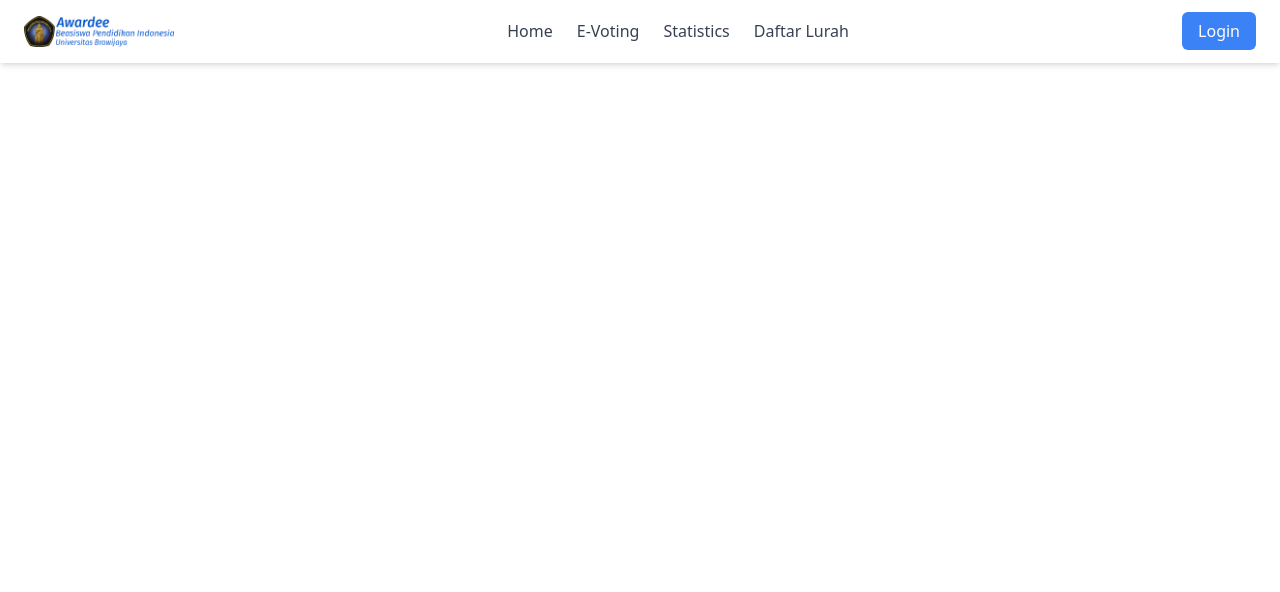
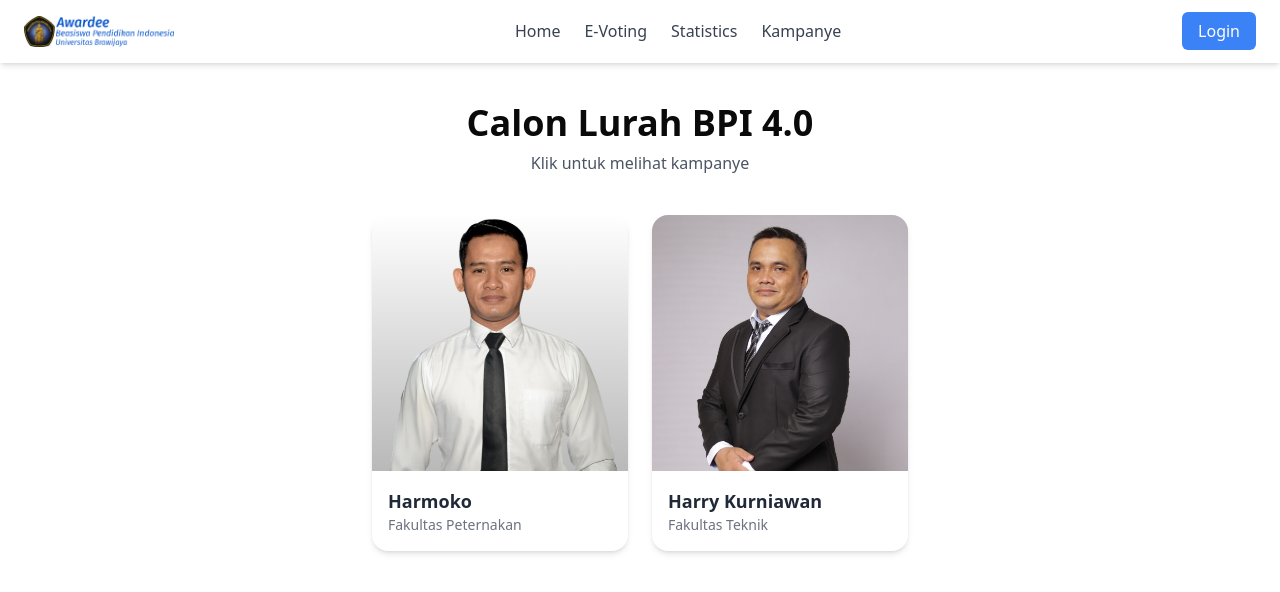
Before and after one commit to azkalbhqi/E-Voting-BPIUB, a Next.js app: page /kampanye in a window 1280 px wide. Shown: the top 592 px of the page. Built offline with nearby package versions, Linux system fonts and the light colour scheme; no server answers.

Commit message:
Commit: Kampanye Calon Lurah BPI first Commit

```diff
--- a/src/app/dashboard/page.tsx
+++ b/src/app/dashboard/page.tsx
@@ -41,7 +41,7 @@ export default function Home() {
               >
                 Lihat Kampanye
               </Link>
-              <Link href="/a" className="text-sm/6 font-semibold text-gray-900">
+              <Link href="/kampanye" className="text-sm/6 font-semibold text-gray-900">
                 Vote Lurah <span aria-hidden="true">→</span>
               </Link>
             </div>
--- a/src/app/globals.css
+++ b/src/app/globals.css
@@ -66,3 +66,7 @@
     @apply bg-background text-foreground;
   }
 }
+
+/* *{
+  border: red 1px solid;
+} */
--- a/src/app/kampanye/page.tsx
+++ b/src/app/kampanye/page.tsx
@@ -1,11 +1,53 @@
-const Page = () =>{
+import Image from "next/image";
+import Link from "next/link";
 
-    return(
-        <>
+const Page = () => {
+  return (
+    <div className="flex flex-col justify-center items-center py-10 px-4">
+      <h1 className="text-4xl font-semibold text-center">Calon Lurah BPI 4.0</h1>
+      <p className="text-gray-600 mt-2 text-center">Klik untuk melihat kampanye</p>
 
-        </>
-    )
+      <div className="flex flex-col md:flex-row gap-6 py-10 flex-wrap justify-center">
+        {/* PASLON 1 */}
+        <Link href="/kampanye/paslon1" className="group">
+          <div className="bg-white shadow-md hover:shadow-xl transition-shadow rounded-2xl overflow-hidden w-64">
+            <div className="relative w-full h-64">
+              <Image src="/assets/1.png" alt="Paslon 1" fill className="object-cover" />
+              <div className="absolute inset-0 bg-black/40 opacity-0 group-hover:opacity-100 transition-opacity flex flex-col items-center justify-center text-white text-center p-4">
+                <h2 className="text-xl font-bold">Harmoko</h2>
+                <p className="text-sm mt-1">Fakultas Peternakan</p>
+              </div>
+            </div>
+            <div className="p-4">
+              <h3 className="text-lg font-semibold text-gray-800 group-hover:text-blue-600 transition-colors">
+                Harmoko
+              </h3>
+              <p className="text-sm text-gray-500">Fakultas Peternakan</p>
+            </div>
+          </div>
+        </Link>
 
-}
+        {/* PASLON 2 */}
+        <Link href="/kampanye/paslon2" className="group">
+          <div className="bg-white shadow-md hover:shadow-xl transition-shadow rounded-2xl overflow-hidden w-64">
+            <div className="relative w-full h-64">
+              <Image src="/assets/2.png" alt="Paslon 2" fill className="object-cover" />
+              <div className="absolute inset-0 bg-black/40 opacity-0 group-hover:opacity-100 transition-opacity flex flex-col items-center justify-center text-white text-center p-4">
+                <h2 className="text-xl font-bold">Harry Kurniawan</h2>
+                <p className="text-sm mt-1">Fakultas Peternakan</p>
+              </div>
+            </div>
+            <div className="p-4">
+              <h3 className="text-lg font-semibold text-gray-800 group-hover:text-blue-600 transition-colors">
+                Harry Kurniawan
+              </h3>
+              <p className="text-sm text-gray-500">Fakultas Teknik</p>
+            </div>
+          </div>
+        </Link>
+      </div>
+    </div>
+  );
+};
 
 export default Page;
--- /dev/null
+++ b/src/app/kampanye/paslon1/page.tsx
@@ -0,0 +1,71 @@
+import Image from "next/image";
+
+export default function Paslon1Page() {
+  return (
+    <div className="min-h-screen p-4 md:p-10 flex justify-center bg-gray-50">
+      <div className="bg-white p-6 rounded-xl shadow-lg w-full max-w-5xl flex flex-col gap-8">
+        {/* Atas: Foto + Info */}
+        <div className="flex flex-col md:flex-row gap-8">
+          {/* Foto */}
+            <div className="w-full md:w-1/3 flex justify-center">
+                <div className="bg-gray-300 w-60 h-60 rounded-md flex items-center justify-center overflow-hidden">
+                    <Image
+                    src="/assets/1.png"
+                    alt="Paslon 1"
+                    width={240}
+                    height={240}
+                    className="object-cover rounded-md"
+                    />
+                </div>
+            </div>
+          {/* Info Kandidat */}
+          <div className="w-full md:w-2/3 space-y-4">
+            <div>
+              <h1 className="text-2xl font-bold"> Ir. Harmoko, S.Pt., M.P., IPP</h1>
+              <p className="text-gray-600">Fakultas Pertanian</p>
+            </div>
+
+            <div>
+              <h2 className="font-semibold text-lg">Visi</h2>
+              <ul className="list-disc list-inside text-gray-700 ml-4">
+                <p>
+                Menjadikan kelurahan BPI UB yang bertakwa, berkarakter, visioner dan tangguh dalam
+                menciptakan generasi pelopor perubahan.
+                </p>
+              </ul>
+            </div>
+
+            <div>
+              <h2 className="font-semibold text-lg">Misi</h2>
+              <ul className="list-disc list-inside text-gray-700 ml-4">
+                <li>Meningkatkan kualitas keimanan dan ketakwaan kepada Tuhan YME.</li>
+                <li>Membangun pribadi berkarakter yang berintegritas dan bersaya saing</li>
+                <li>Menumbuh kembangkan pola pikir visioner dan inovatif</li>
+                <li>Menjadikan generasi mudah sebagai agen pelopor perubahan yang adaktif</li>
+                <li>Mewujudkan masyarakat yang tanggun dan berdaya berbasis sumberdaya lokal.</li>
+              </ul>
+            </div>
+          </div>
+        </div>
+
+        {/* Bawah: Deskripsi Diri */}
+        <div>
+          <h2 className="font-bold text-lg border-b pb-1">Deskripsi Diri</h2>
+          <p className="text-gray-700 mt-2 text-justify">
+            Nama saya Ir. Harmoko, S.Pt., M.P., IPP umur 36 tahun, lahir di Kabupaten Donggal SULTENG
+            dari orang tua ayah Ding dan Ibu (Alm) Tumina, telah berkeluarga dengan istri tercinta Andi
+            Puspita Dewi, S.Pd umur 35 tahun dan memiliki dua putri yang masing-masing berusia 6 dan 3
+            tahun. Saat ini saya berdomisili di desa Kaiwatu, Kecamatan Moa, Kabupaten Maluku Barat Daya,
+            Provinsi Maluku dan mengabdikan diri sebagai seorang dosen Pegawai Negeri Sipil (PNS) di
+            Universitas Pattimura pada unit kerja Program Studi Peternakan, Program Studi Diluar Kampus
+            Utama (PSDKU) kampus Kabupaten Maluku Barat Daya sejak 1 Desember tahun 2020 hingga
+            saat ini. Pendidikan strata satu (2008-2014) dan strata dua (2014-2016) di Universitas Tadulako.
+            Saat ini sedang melanjutkan pendidik strata tiga doktoral ilmu ternak pada fakultas peternakan
+            Universitas Brawijaya. Sedangkan bidang keahlian yang ditekuni saat ini yaitu produksi ternak
+            ruminansia.
+          </p>
+        </div>
+      </div>
+    </div>
+  );
+}
--- /dev/null
+++ b/src/app/kampanye/paslon2/page.tsx
@@ -0,0 +1,62 @@
+import Image from "next/image";
+
+export default function Paslon1Page() {
+  return (
+    <div className="min-h-screen p-4 md:p-10 flex justify-center bg-gray-50">
+      <div className="bg-white p-6 rounded-xl shadow-lg w-full max-w-5xl flex flex-col gap-8">
+        {/* Atas: Foto + Info */}
+        <div className="flex flex-col md:flex-row gap-8">
+          {/* Foto */}
+            <div className="w-full md:w-1/3 flex justify-center">
+                <div className="bg-gray-300 w-60 h-60 rounded-md flex items-center justify-center overflow-hidden">
+                    <Image
+                    src="/assets/2.png"
+                    alt="Paslon 2"
+                    width={240}
+                    height={240}
+                    className="object-cover rounded-md"
+                    />
+                </div>
+            </div>
+          {/* Info Kandidat */}
+          <div className="w-full md:w-2/3 space-y-4">
+            <div>
+              <h1 className="text-2xl font-bold">Ir. Harry Kurniawan., S.T., M.T., IPM</h1>
+              <p className="text-gray-600">Program Doktor Teknik Sipil</p>
+            </div>
+
+            <div>
+              <h2 className="font-semibold text-lg">Visi</h2>
+              <ul className="list-disc list-inside text-gray-700 ml-4">
+                <p>
+                Menghadirkan Kelurahan BPI UB yang kooperatif dan komunikatif dalam mengembangkan potensi awardee dalam bingkai keberlanjutan.
+                </p>
+              </ul>
+            </div>
+
+            <div>
+              <h2 className="font-semibold text-lg">Misi</h2>
+              <ul className="list-disc list-inside text-gray-700 ml-4">
+                <li>Membangun sistem komunikasi yang efektif dan terintegrasi untuk penyebaran informasi kepada seluruh awardee BPI UB.</li>
+                <li>Memfasilitasi awardee untuk mendukung percepatan pendidikan baik dalam penelitian maupun publikasi.</li>
+              </ul>
+            </div>
+          </div>
+        </div>
+
+        {/* Bawah: Deskripsi Diri */}
+        <div>
+          <h2 className="font-bold text-lg border-b pb-1">Program Kerja</h2>
+          <ol className="list-decimal list-inside text-gray-700">
+            <li>Memanfaatkan fasilitas media sosial untuk menyalurkan informasi kegiatan yang telah dilaksanakan dan informasi terkini.</li>
+            <li>Sosialisasi Beasiswa dan promosi terkait beasiswa yang diterima oleh awardee.</li>
+            <li>Penyelenggaraan pelatihan dan seminar untuk membantu awardee dalam meningkatkan kemampuan awardee dalam berbagai bidang.</li>
+            <li>Menyelenggarakan program mentoring untuk membantu awardee dalam mengatasi masalah dan meningkatkan kemampuan.</li>
+            <li>Menyelenggarakan kegiatan sosial dan kemasyarakatan untuk mempraktikkan nilai sosial dan kemasyarakatan.</li>
+            <li>Kerjasama dengan pihak terkait.</li>
+          </ol>
+        </div>
+      </div>
+    </div>
+  );
+}
--- a/src/app/page.tsx
+++ b/src/app/page.tsx
@@ -29,14 +29,14 @@ export default function Home() {
           </div>
           <div className="text-center">
             <h1 className="text-5xl font-semibold tracking-tight text-balance text-gray-900 sm:text-7xl">
-              Pendaftaran Lurah BPI UB 4.0
+              Kampanye Lurah BPI UB 4.0
             </h1>
             <p className="mt-8 text-lg font-medium text-pretty text-gray-500 sm:text-xl/8">
               Siapkan Regenerasi untuk Majukan Generasi
             </p>
             <div className="mt-10 flex items-center justify-center gap-x-6">
               <Link
-                href="/a"
+                href="/kampanye"
                 className="rounded-md bg-indigo-600 px-3.5 py-2.5 text-sm font-semibold text-white shadow-xs hover:bg-indigo-500 focus-visible:outline-2 focus-visible:outline-offset-2 focus-visible:outline-indigo-600"
               >
                 Lihat Kampanye
--- a/src/app/util/Navbar/index.tsx
+++ b/src/app/util/Navbar/index.tsx
@@ -44,8 +44,11 @@ const Navbar = () => {
           <li>
             <Link href="/a" className="text-gray-700 hover:text-blue-500">Statistics</Link>
           </li>
+          {/* <li>
+            <Link href="/daftar-lurah" className="text-gray-700 hover:text-blue-500">Daftar Lurah</Link>
+          </li> */}
           <li>
-            <Link href="/daftar-lurah" className="text-gray-700 hover:text-blue-500">Daftar Lurah</Link>
+            <Link href="/kampanye" className="text-gray-700 hover:text-blue-500">Kampanye</Link>
           </li>
         </ul>
 
```
Also changed, not shown: public/assets/1.png (added), public/assets/2.png (added).
